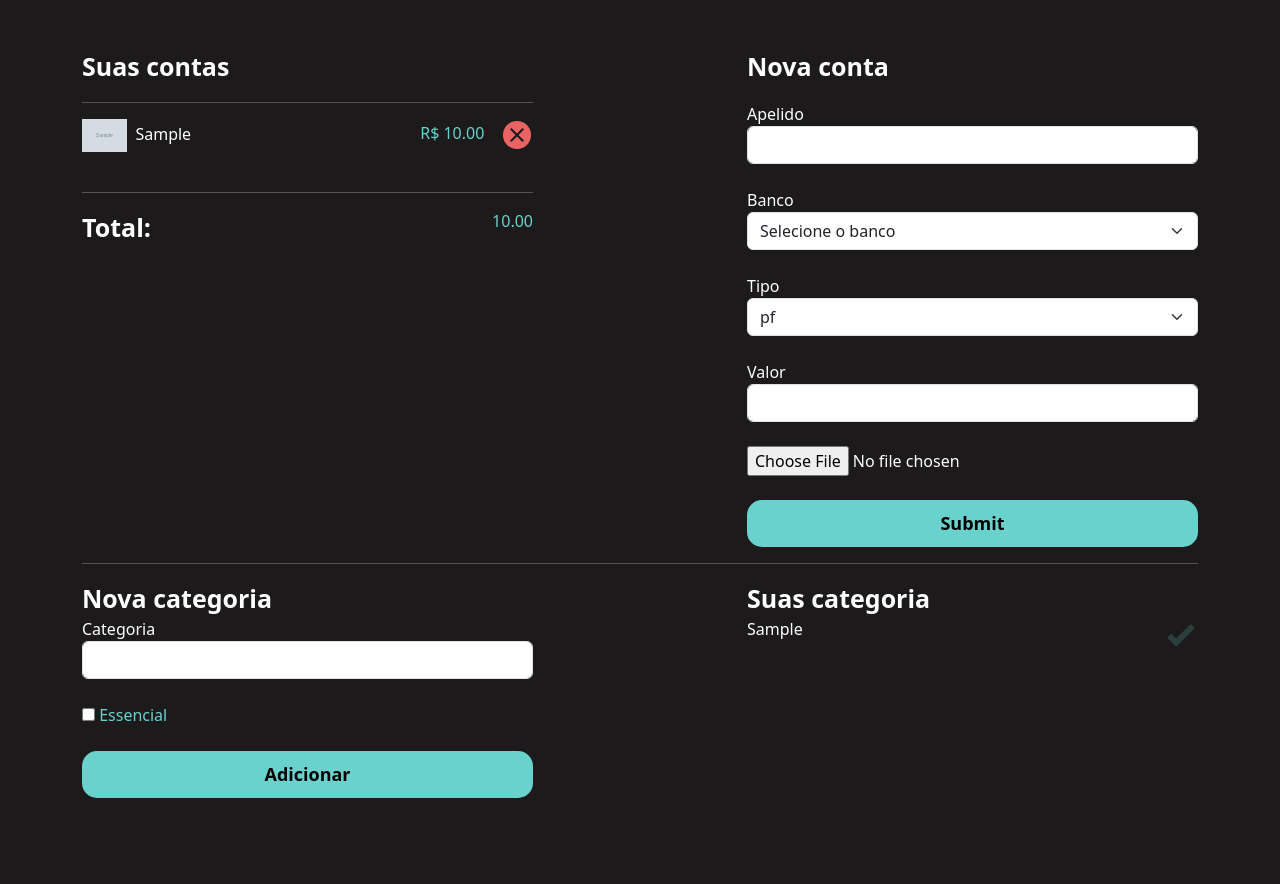
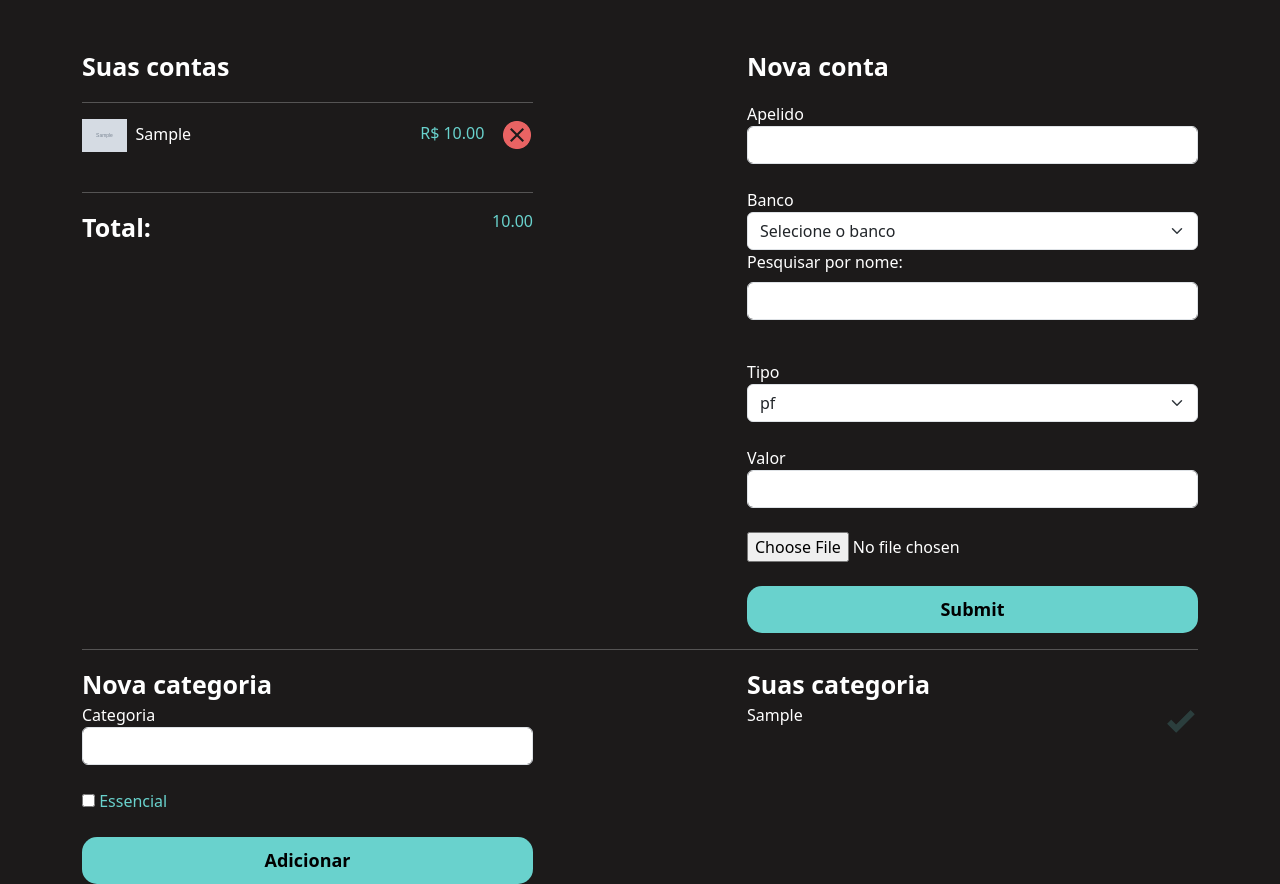
Before and after one commit to ClaudioFritzen/PSW07-Finnace, a Django app: page /gerenciar/ in a window 1280 px wide. Shown: the part 56-940 px from the top of the page. Before the commit the page ends 854 px from the top, so only its background shows below. Run offline with Django 4.2, Linux system fonts and the light colour scheme; tables that the repository leaves empty hold one stand-in row (values such as "Sample post"); grey boxes marked "Sample" are stand-in pictures.

Commit message:
criamos a opção de filtro, mais nao é o que queremos

```diff
--- a/perfil/templates/gerenciar.html
+++ b/perfil/templates/gerenciar.html
@@ -55,6 +55,10 @@
                     <select class="form-select" id="banco" name="banco" required>
                         <option value="" disabled selected>Selecione o banco</option>
                     </select>
+                    <div class="mb-3">
+                        <label for="nome" class="form-label">Pesquisar por nome:</label>
+                        <input type="text" class="form-control" id="nome" name="nome">
+                    </div>
 
                     <!--
                     <select name="banco" class="form-select">
```
